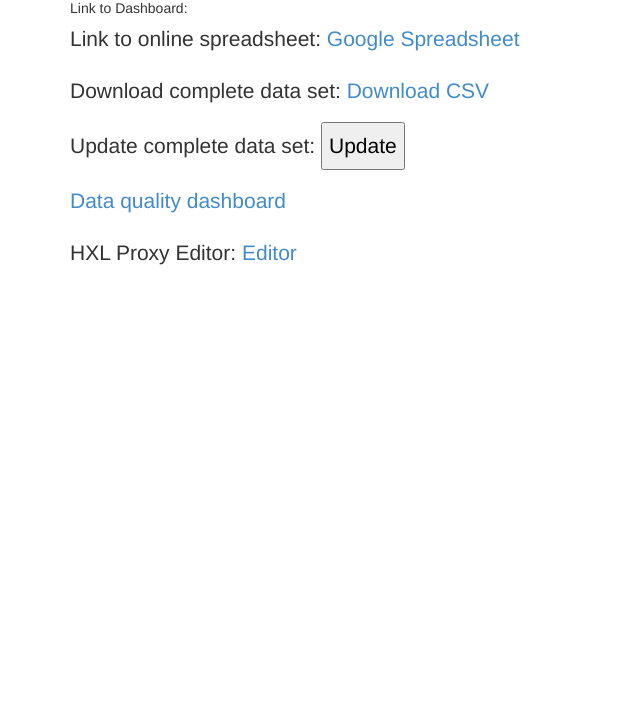
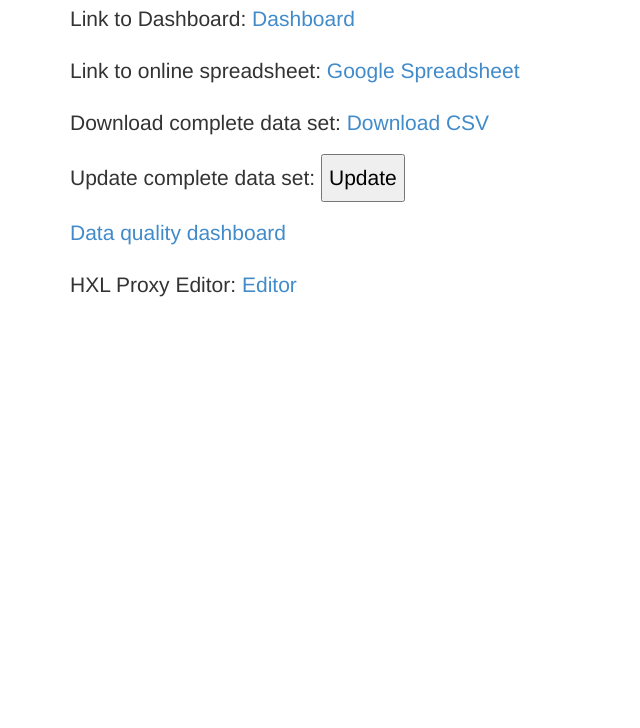
Before and after one commit to SimonbJohnson/europe-refugees-rc-hxl, a plain HTML site: page index.html in a window 1280 px wide. Shown: the part 72-800 px from the top of the page, without its empty margins (0-640 px from the left). Drawn offline with nearby package versions, Linux system fonts and the light colour scheme.

Commit message:
corrected link to dashboard

```diff
--- a/index.html
+++ b/index.html
@@ -31,7 +31,7 @@
             </div>
             <div class="row">
                  <div class="col-md-12">
-                    Link to Dashboard: <a href="http://simonbjohnson.github.io/europe-refugees-rc-3w/"></a>
+                    <p>Link to Dashboard: <a href="http://simonbjohnson.github.io/europe-refugees-rc-3w/">Dashboard</a></p>
                  </div>
             </div>
             <div class="row">
```
